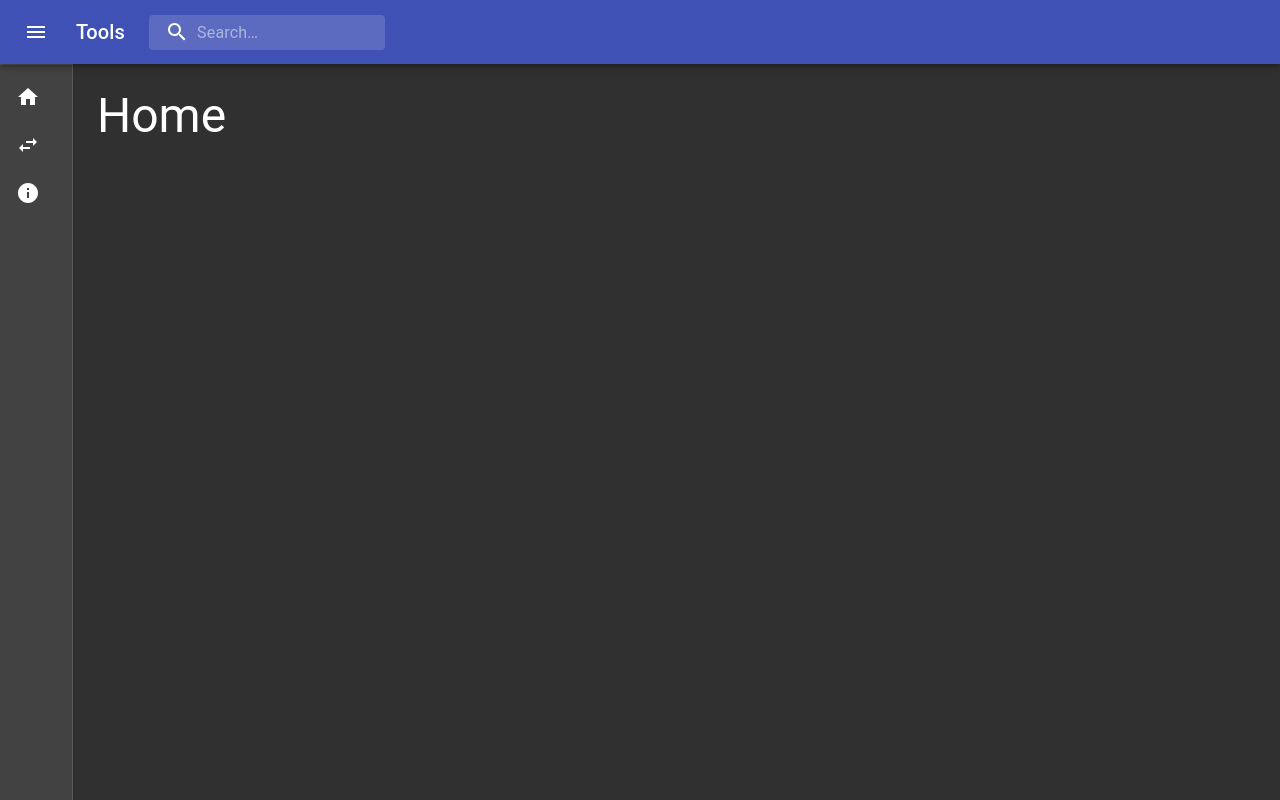
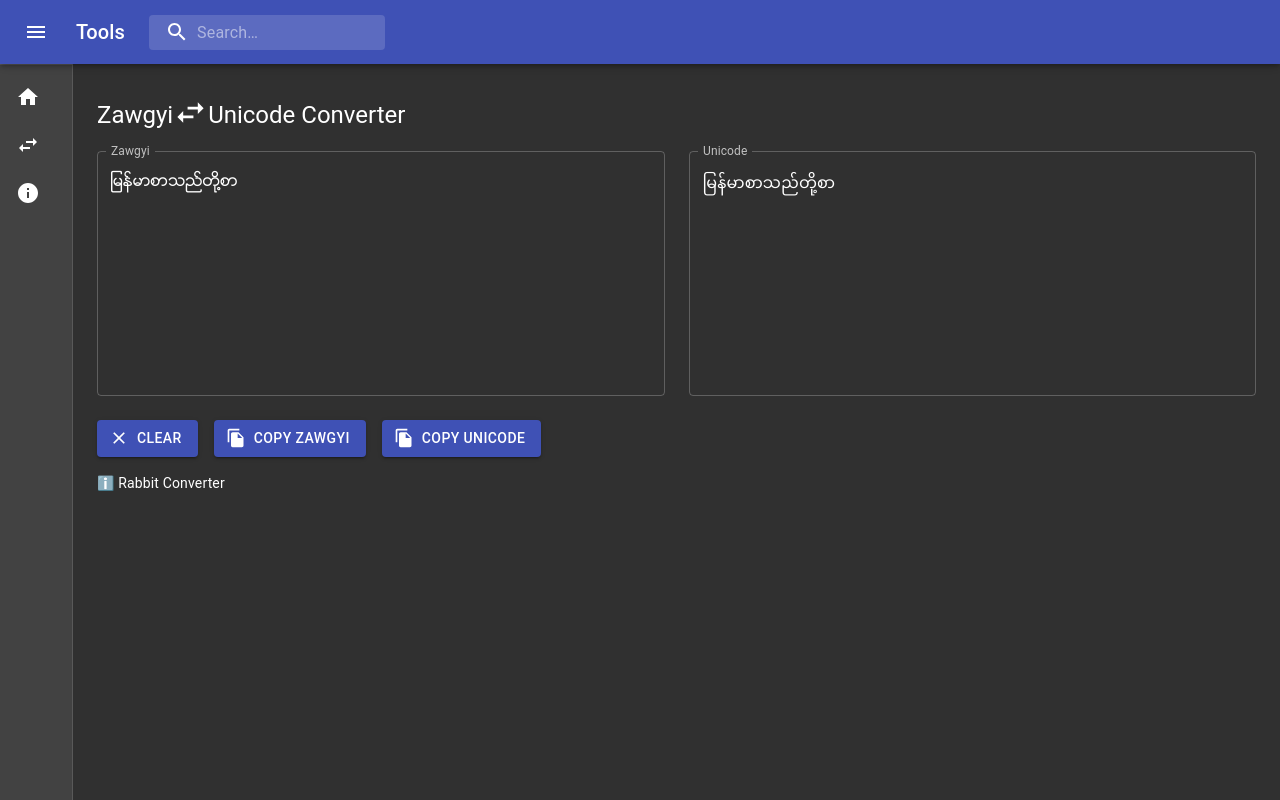
Before and after one commit to nayzawoo/tools, a React (Create React App) app: page /#/zawgyi-unicode-converter in a window 1280 px wide. Before the commit this address led to /#/. Built offline with nearby package versions, Linux system fonts and the light colour scheme.

Commit message:
add link

```diff
--- a/src/Components/ZgUni.js
+++ b/src/Components/ZgUni.js
@@ -1,4 +1,4 @@
-import TextField from "@material-ui/core/TextField";
+import { TextField, Link } from "@material-ui/core";
 import Grid from "@material-ui/core/Grid";
 import { withStyles } from "@material-ui/core/styles";
 import styled from "styled-components";
@@ -174,6 +174,10 @@
             Copy Unicode
           </Button>
         </CopyToClipboard>
+        <br></br>
+        <Link color="inherit" href="https://www.rabbit-converter.org/Rabbit">
+          ℹ️ Rabbit Converter
+        </Link>
       </div>
     );
   }
```
